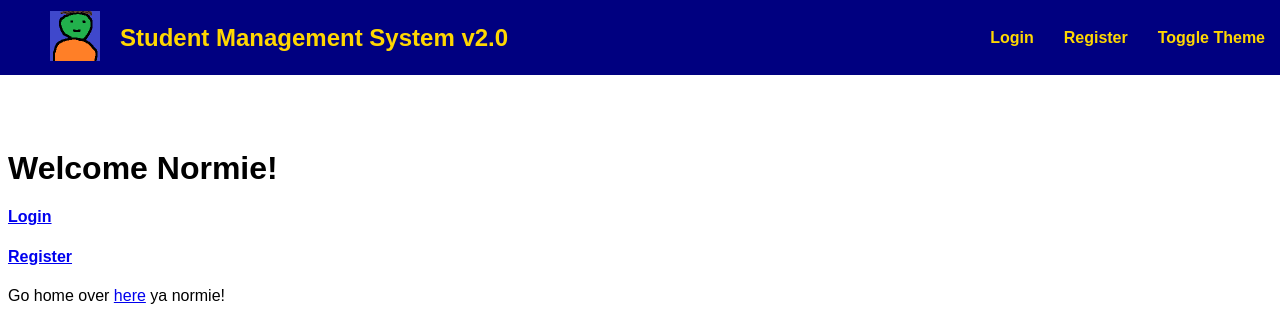
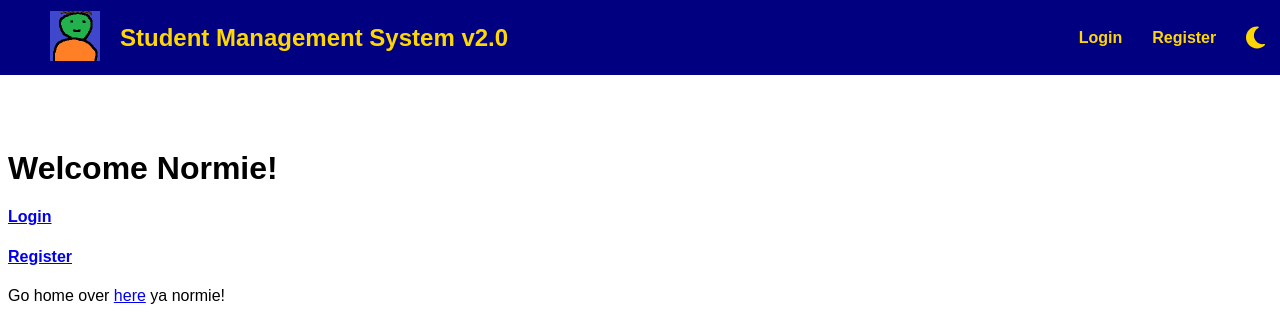
Before and after one commit to luk-ryan/StudentManagementSystemV2, a Flask app: page / in a window 1280 px wide. Shown: the top 320 px of the page. Run offline with Flask 2, Linux system fonts and the light colour scheme.

Commit message:
Added better dark theme/light theme functionality. Replaced 'Toggle Theme' button with icon that changes between sun and moon depending on the current theme. The current theme also persists across pages via a local storage variable and the theme is loaded into every page when the page is loaded.

```diff
--- a/backend/static/css/styles.css
+++ b/backend/static/css/styles.css
@@ -9,6 +9,10 @@
     --info-color-border: #054d7a;
     --warning-color-border: #808000;
     --error-color-border: #800013;
+    --light-theme-text-color: #000;
+    --light-theme-background-color: #fff;
+    --dark-theme-text-color: #fff;
+    --dark-theme-background-color: #000;
     --text-color: #000;
     --background-color: #fff;
     --heading-font-family: sans-serif;
--- /dev/null
+++ b/backend/static/js/handleTheme.js
@@ -0,0 +1,79 @@
+/**
+ * Loads the theme into the website.
+ *
+ * If the `theme` item in local storage is `light` (or is not defined) then we
+ * load the light theme.
+ * If the `theme` item in local storage is `dark` then we load the dark theme.
+ *
+ * By loading the theme, we set the background color, text color, and the image
+ * of the toggle theme button.
+ */
+function loadTheme() {
+    const theme = localStorage.getItem("theme");
+
+    if (theme == null || theme == "light") {
+        // Current theme is light, so make sure light theme is loaded
+        setThemeToLight();
+    } else {
+        // Current theme is dark, so make sure dark theme is loaded
+        setThemeToDark();
+    }
+}
+
+/**
+ * Toggles between the light and dark theme of the website.
+ *
+ * Using the `theme` item in local storage, we switch between light and dark.
+ *
+ * By loading the theme, we set the background color, text color, and the image
+ * of the toggle theme button.
+ */
+function toggleTheme() {
+    const currentTheme = localStorage.getItem("theme");
+
+    if (currentTheme == null || currentTheme == "light") {
+        // Current theme is light, so change it to dark
+        setThemeToDark();
+    } else {
+        // Current theme is dark, so change it to light
+        setThemeToLight();
+    }
+}
+
+/**
+ * Sets the theme of the website to light theme.
+ *
+ * This sets the background to a light color, text to a dark color, and the
+ * image of the toggle theme button to a moon. Also sets the `theme` item in
+ * local storage to `light`.
+ */
+function setThemeToLight() {
+    const backgroundColor = getComputedStyle(document.documentElement).getPropertyValue("--light-theme-background-color");
+    const textColor = getComputedStyle(document.documentElement).getPropertyValue("--light-theme-text-color");
+    const toggleImgSrc = "/static/svg/moon-solid.svg";
+
+    document.documentElement.style.setProperty("--background-color", backgroundColor);
+    document.documentElement.style.setProperty("--text-color", textColor);
+    document.getElementById("toggleThemeImg").src = toggleImgSrc;
+
+    localStorage.setItem("theme", "light");
+}
+
+/**
+ * Sets the theme of the website to dark theme.
+ *
+ * This sets the background to a dark color, text to a light color, and the
+ * image of the toggle theme button to a sun. Also sets the `theme` item in
+ * local storage to `dark`.
+ */
+function setThemeToDark() {
+    const backgroundColor = getComputedStyle(document.documentElement).getPropertyValue("--dark-theme-background-color");
+    const textColor = getComputedStyle(document.documentElement).getPropertyValue("--dark-theme-text-color");
+    const toggleImgSrc = "/static/svg/sun-solid.svg";
+
+    document.documentElement.style.setProperty("--background-color", backgroundColor);
+    document.documentElement.style.setProperty("--text-color", textColor);
+    document.getElementById("toggleThemeImg").src = toggleImgSrc;
+
+    localStorage.setItem("theme", "dark");
+}
--- a/backend/static/js/toggleTheme.js
+++ /dev/null
@@ -1,7 +0,0 @@
-function toggleTheme() {
-    const backgroundColor = getComputedStyle(document.documentElement).getPropertyValue("--background-color");
-    const textColor = getComputedStyle(document.documentElement).getPropertyValue("--text-color");
-
-    document.documentElement.style.setProperty("--background-color", textColor);
-    document.documentElement.style.setProperty("--text-color", backgroundColor);
-}
--- a/backend/templates/page_template.html
+++ b/backend/templates/page_template.html
@@ -6,7 +6,7 @@
         <link rel="stylesheet" type="text/css" href="static/css/styles.css">
         <title>{% block title %}{% endblock title %}</title>
     </head>
-    <body>
+    <body onload="loadTheme()">
         <nav id="top-navbar">
             <div id="top-navbar-logo">
                 <a href="/">
@@ -30,7 +30,9 @@
                         </li>
                     {% endif %}
                     <li onclick="toggleTheme()">
-                        <span>Toggle Theme</span>
+                        <span>
+                            <img id="toggleThemeImg" height="25px">
+                        </span>
                     </li>
                 </ul>
             </div>
@@ -38,6 +40,6 @@
         <div id="main-content">
             {% block content %}{% endblock content %}
         </div>
-        <script src="static/js/toggleTheme.js"></script>
+        <script src="static/js/handleTheme.js"></script>
     </body>
 </html>
```
Also changed, not shown: backend/static/svg/moon-solid.svg (added), backend/static/svg/sun-solid.svg (added).
